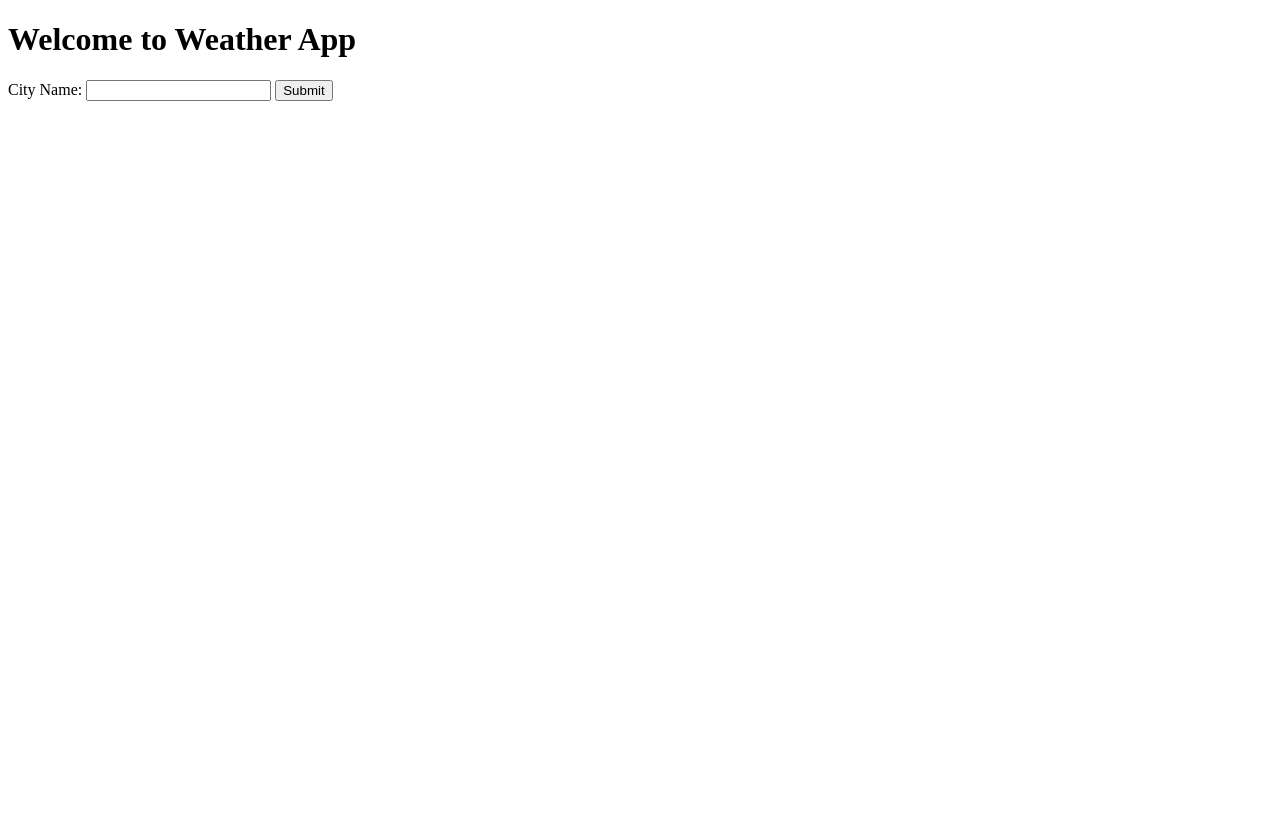
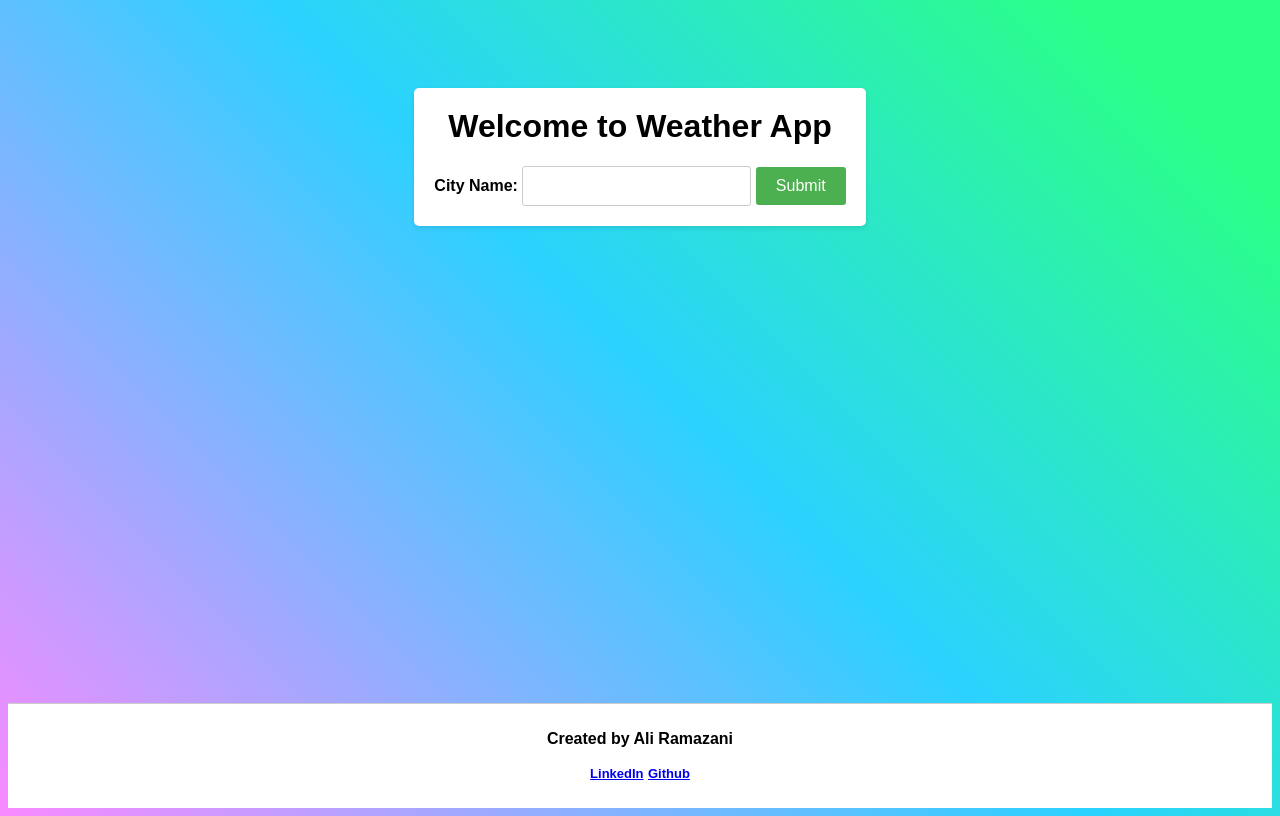
Before and after one commit to ramazanima/weather-app, a website: page index.html in a window 1280 px wide. Drawn offline with Linux system fonts and the light colour scheme.

Commit message:
added footer

```diff
--- a/index.html
+++ b/index.html
@@ -5,14 +5,98 @@
     <meta http-equiv="X-UA-Compatible" content="IE=edge">
     <meta name="viewport" content="width=device-width, initial-scale=1.0">
     <title>Weather App</title>
+    <style>
+        body {
+            font-family: Arial, sans-serif;
+            background-color: #FA8BFF;
+            background-image: linear-gradient(45deg, hsl(297, 100%, 77%) 0%, #2BD2FF 52%, #2BFF88 90%);
+            padding: 0;
+            min-height: 100vh;
+            display: flex;
+            flex-direction: column;
+            justify-content: space-between;
+        }
+
+        .container {
+            max-width: 600px;
+            margin: 80px auto;
+            padding: 20px;
+            background-color: #fff;
+            border-radius: 5px;
+            box-shadow: 0 2px 5px hsla(0, 0%, 0%, 0.102);
+        }
+
+        h1 {
+            text-align: center;
+            margin-top: 0;
+        }
+
+        form {
+            text-align: center;
+            margin-top: 20px;
+        }
+
+        label {
+            font-weight: bold;
+        }
+
+        input[type="text"] {
+            padding: 10px;
+            font-size: 16px;
+            border-radius: 3px;
+            border: 1px solid #ccc;
+        }
+
+        button[type="submit"] {
+            padding: 10px 20px;
+            font-size: 16px;
+            border-radius: 3px;
+            border: none;
+            background-color: #4CAF50;
+            color: #fff;
+            cursor: pointer;
+        }
+
+        button[type="submit"]:hover {
+            background-color: #45a049;
+        }
+
+        .footer {
+            background-color: #fff;
+            padding: 10px;
+            text-align: center;
+            border-top: 1px solid #ccc;
+        }
+
+        .footer > p{
+            font-weight: bold;
+        }
+
+        .footer a{
+            font-size: small;
+        }
+    </style>
 </head>
 <body>
+
+    <div class="container">
         <h1>Welcome to Weather App</h1>
         <form action="/" method="post">
             <label for="cityName">City Name: </label>
             <input id="cityName" type="text" name="cityName">
             <button type="submit">Submit</button>
         </form>
+    </div>
+
+    <div class="footer">
+        <p>Created by Ali Ramazani</p>
+        <p>
+        <a href="https://www.linkedin.com/in/ramazanima/">LinkedIn</a>
+        <a href="https://github.com/ramazanima">Github</a>
+        </p>
+        <div>
+        </div>
+    </div>
 
 </body>
 </html>
```
Also changed, not shown: app.js (+4 -3 lines), 2 other files. Lines whose indentation alone changed are shown as unchanged.
